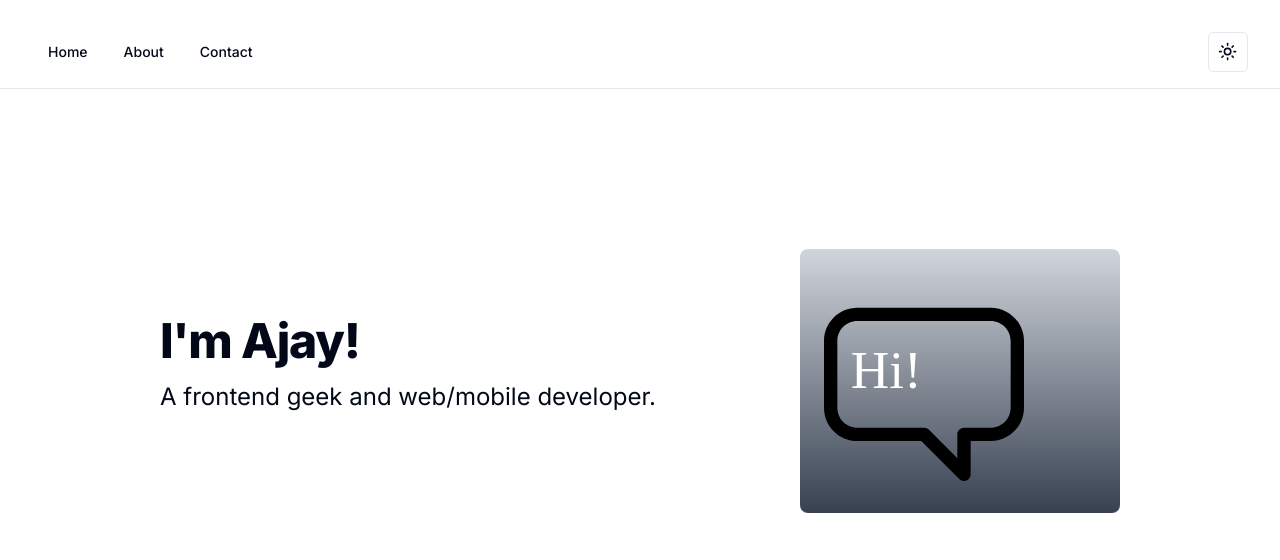
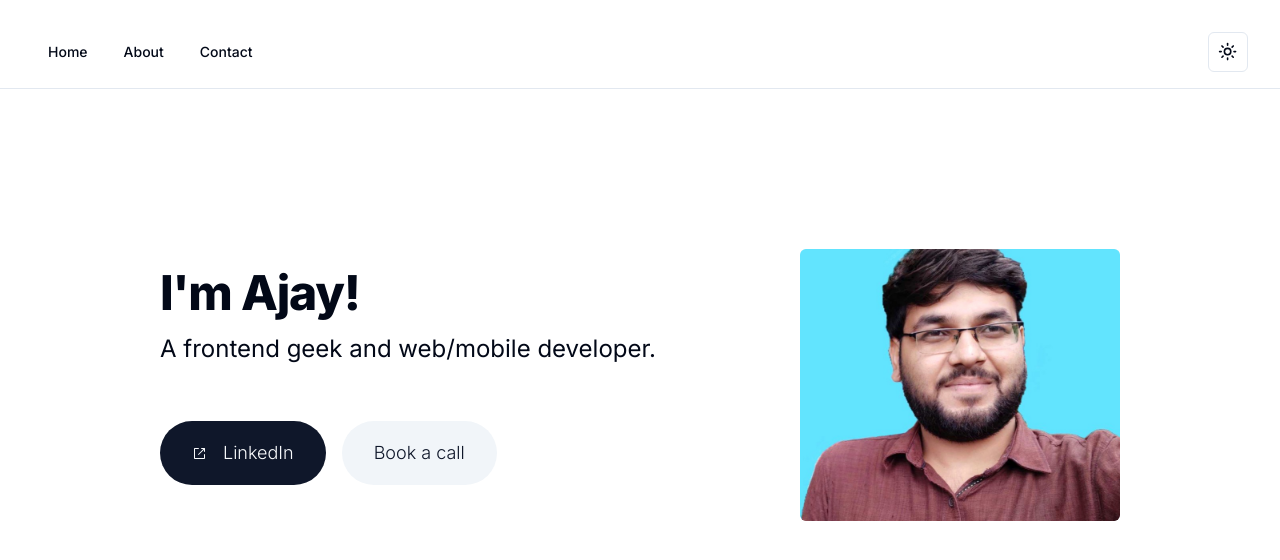
Before and after one commit to ap221882/ajay-pathak, a Next.js app: page / in a window 1280 px wide. Shown: the top 560 px of the page. Built offline with nearby package versions, Linux system fonts and the light colour scheme.

Commit message:
basic home page

```diff
--- a/package.json
+++ b/package.json
@@ -10,6 +10,7 @@
   },
   "dependencies": {
     "@radix-ui/react-dropdown-menu": "^2.1.1",
+    "@radix-ui/react-icons": "^1.3.0",
     "@radix-ui/react-navigation-menu": "^1.2.0",
     "@radix-ui/react-separator": "^1.1.0",
     "@radix-ui/react-slot": "^1.1.0",
--- a/src/app/page.tsx
+++ b/src/app/page.tsx
@@ -2,7 +2,9 @@ import Image from 'next/image';
 
 import { CustomNavigationMenu } from '@/components/customComponents/navBar';
 import { ModeToggle } from '@/components/customComponents/toggleTheme';
+import { Button } from '@/components/ui/button';
 import { Separator } from '@/components/ui/separator';
+import { ExternalLinkIcon } from '@radix-ui/react-icons';
 
 export default function Home() {
   return (
@@ -16,10 +18,22 @@ export default function Home() {
         <div>
         <h1 className='scroll-m-20 text-4xl font-extrabold tracking-tight lg:text-5xl'>{"I'm Ajay!"}</h1>
         <h3 className="py-4 text-2xl">A frontend geek and web/mobile developer.</h3>
+        <div className="flex gap-4 mt-10">
+        <Button asChild variant="default" className='rounded-full p-8 font-light text-lg'>
+        <a href="https://www.linkedin.com/in/ajay-pathak-webdeveloper/" target='_blank' nonce='true'>
+          <span className='inline-block pr-4'><ExternalLinkIcon /></span>LinkedIn
+        </a>
+        </Button>
+        <Button variant="secondary" className='rounded-full p-8 font-light text-lg'>
+          <a href="https://topmate.io/ajay_pathak_webdeveloper" target='_blank' nonce='true'>
+          Book a call
+          </a>
+        </Button>
         </div>
-        <div className='flex h-full w-full select-none flex-col justify-end rounded-lg bg-gradient-to-b from-gray-300 to-gray-700 p-6 no-underline outline-none focus:shadow-md max-w-xs mt-4'>
-          <div className="mb-2 mt-2 text-9xl font-medium font-domine">
-        <Image src="/assets/chatbubble.svg" width={200} height={200} alt='Hi!'/>
+        </div>
+        <div className='relative flex h-full w-full select-none flex-col justify-end rounded-lg bg-gradient-to-b from-gray-300 to-gray-700 p-6 no-underline outline-none focus:shadow-md max-w-xs mt-4'>
+          <div className="mb-2 mt-2 text-9xl font-medium font-domine h-52">
+        <Image src="/assets/pic.jpeg" objectFit='cover' layout='fill' alt='Ajay' className='rounded-md'/>
         </div>
       </div>
       </div>
```
Also changed, not shown: public/assets/pic.jpeg (added), 1 other file (tests, documents, lock files or other folders).
